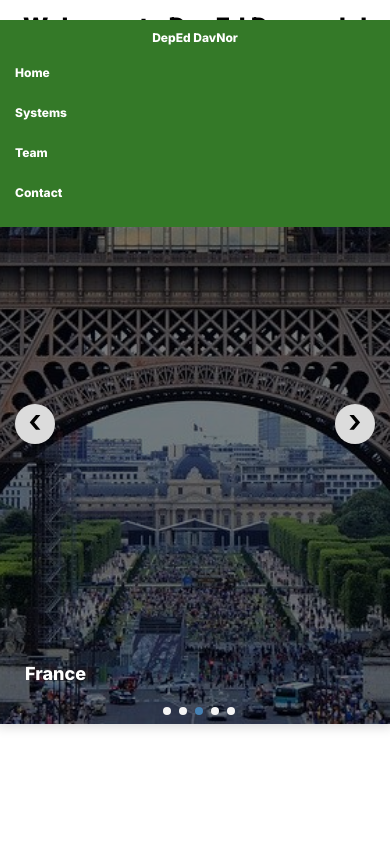
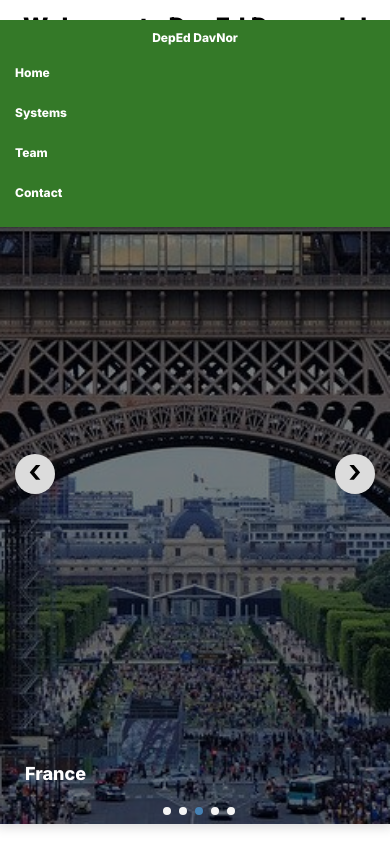
Before and after one commit to aiken214/davnor-landingpage, a React (Vite) app: page / in a window 390 px wide. Shown: the top 844 px of the page. Built offline with nearby package versions, Linux system fonts and the light colour scheme.

Commit message:
minor chnage

```diff
--- a/src/components/Carousel/Carousel.css
+++ b/src/components/Carousel/Carousel.css
@@ -113,9 +113,9 @@
   @media (max-width: 1230px) {
     .carousel {
         display: flex;
-        height: 600px;
+        height: 700px;
         width: 100%;
-        max-width: 1024px;
+        /* max-width: 1024px; */
         margin-top: 40px;
         margin-left: auto;
         margin-right: auto;
--- a/src/components/Navbar/Navbar.css
+++ b/src/components/Navbar/Navbar.css
@@ -32,7 +32,7 @@ a.logo {
 @media (max-width: 1230px) {
     nav {
         position: fixed;
-        width: 1024px; /* Make nav width responsive */
+        width: 100%; /* Make nav width responsive */
         top: 20px;
         padding: 10px 20px;
     }
```
